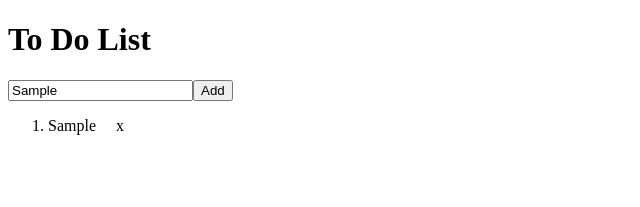
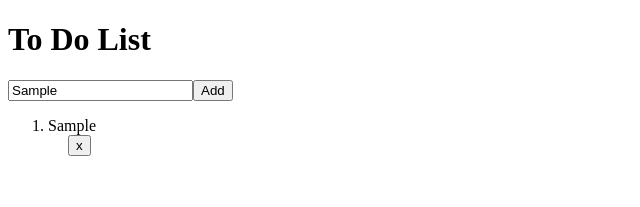
Before and after one commit to ejmorian/reactx, a React (Vite) app in the folder todolist/: page / in a window 1280 px wide. Both pictures are taken after typing "Sample" into the empty fields and a click on the button "Add". Shown: the top 207 px of the page, without its empty margins (0-640 px from the left). Built offline with nearby package versions, Linux system fonts and the light colour scheme.

Commit message:
fix delete task bug

```diff
--- a/todolist/src/App.jsx
+++ b/todolist/src/App.jsx
@@ -37,8 +37,8 @@ function App() {
         {list.map((task) => {
           return (
             <div>
-              <li onClick={() => checkTask(task.id, task.complete)} style={{ color: task.complete ? 'green' : 'black' }} key={task.id}>{task.name}
-                <span onClick={() => { deleteTask(task.id) }} style={{ marginLeft: '20px' }}>x</span></li>
+              <li onClick={() => checkTask(task.id, task.complete)} style={{ color: task.complete ? 'green' : 'black' }} key={task.id}>{task.name} </li>
+              <button onClick={() => { deleteTask(task.id) }} style={{ marginLeft: '20px' }}>x</button>
 
             </div>
           )
```
